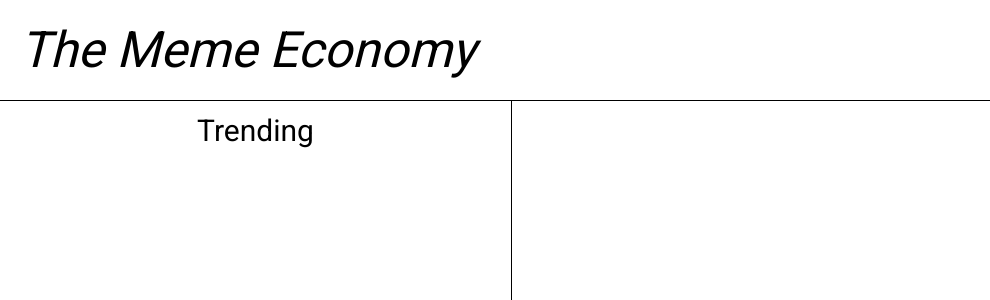
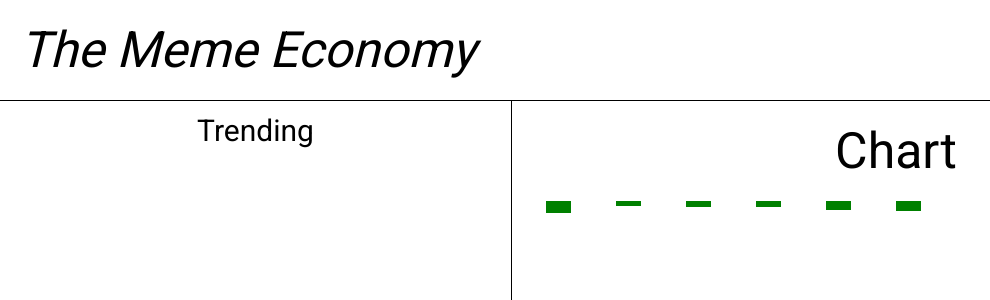
Before and after one commit to KennethSee/meme-economy-frontend, a React (Create React App) app in the folder meme-economy/: page / in a window 1280 px wide. Shown: the top 300 px of the page, without its empty margins (0-990 px from the left). Built offline with nearby package versions, Linux system fonts and the light colour scheme.

Commit message:
Basic Chart

```diff
--- /dev/null
+++ b/meme-economy/src/BarChart.js
@@ -0,0 +1,38 @@
+import React, { Component } from 'react';
+import * as d3 from "d3";
+import styled from 'styled-components';
+
+// const BarChart = styled.div`
+//   width: 60%;
+// `;
+
+class BarChart extends Component {
+
+    drawChart() {
+
+      const data = [12, 5, 6, 6, 9, 10];
+
+      const svg = d3.select(".chart").append("svg").attr("width", 700).attr("height", 300);
+
+      svg.selectAll("rect")
+    .data(data)
+    .enter()
+    .append("rect")
+    .attr("x", (d, i) => i * 70)
+    .attr("y", 0)
+    .attr("width", 25)
+    .attr("height", (d, i) => d)
+    .attr("fill", "green");
+
+    }
+
+    componentDidMount() {
+      this.drawChart();
+    }
+
+    render(){
+        return <div className="chart" id={"#" + this.props.id}>Chart</div>
+      }
+  }
+
+  export default BarChart;
--- a/meme-economy/src/Page.js
+++ b/meme-economy/src/Page.js
@@ -1,5 +1,6 @@
 import styled, { createGlobalStyle } from 'styled-components';
 import React, { Component } from 'react';
+import BarChart from './BarChart';
 
 const GlobalStyle = createGlobalStyle`
   @import url('https://fonts.googleapis.com/css?family=Roboto');
@@ -43,6 +44,7 @@ const Trending = styled.div`
   border-right: 1px solid black;
   height: 100%;
   font-size: 30px;
+  float: left;
 `;
 
 
@@ -54,6 +56,7 @@ class Page extends Component {
         <NavBar>The Meme Economy</NavBar>
         <PageWrapper>
           <Trending> Trending</Trending>
+          <BarChart></BarChart>
         </PageWrapper>
       </GlobalWrapper>
     );
--- a/meme-economy/src/index.css
+++ b/meme-economy/src/index.css
@@ -12,3 +12,8 @@ code {
   font-family: source-code-pro, Menlo, Monaco, Consolas, "Courier New",
     monospace;
 }
+
+.chart {
+  width: 60%;
+  float: right;
+}
```
Also changed, not shown: 1 other file (tests, documents, lock files or other folders).
